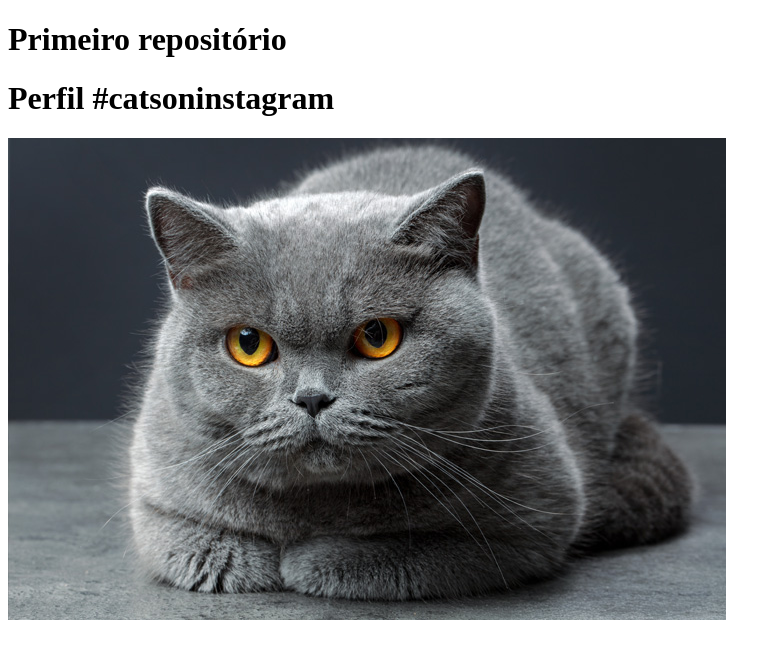
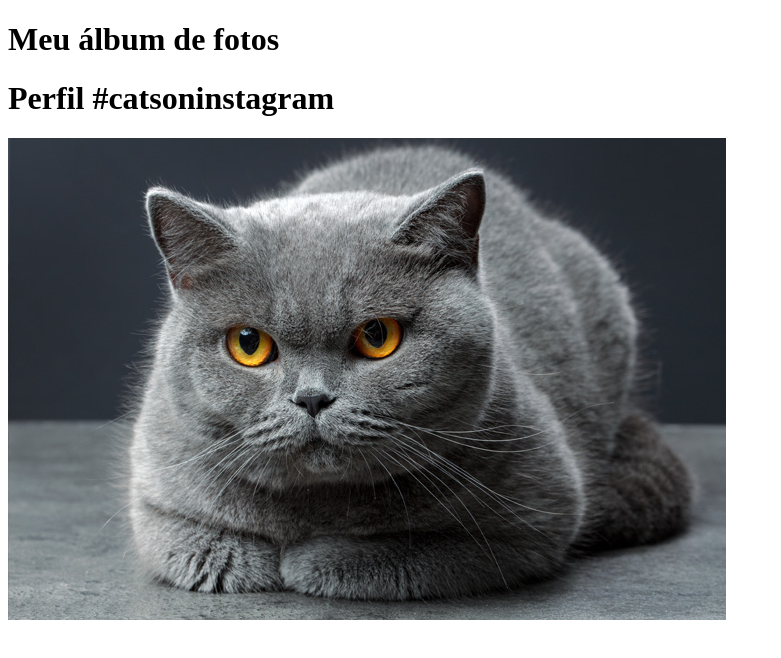
Before and after one commit to lksbaptista/dio-desafio-github-primeiro-repositorio, a plain HTML site: page Desafio/index.html in a window 1280 px wide. Shown: the whole page, without its empty margins (0-781 px from the left). Drawn offline with Linux system fonts and the light colour scheme; files whose address does not match are found by name.

Commit message:
mudando título

```diff
--- a/Desafio/index.html
+++ b/Desafio/index.html
@@ -5,14 +5,14 @@
     <meta charset="utf-8">
   </head>
   <body>
-    <h1>Primeiro repositório</h1>
+    <h1>Meu álbum de fotos</h1>
   </body>
 </html>
 
 <!DOCTYPE html>
 <html lang="pt-br">
   <head>
-    <title>Fanpage de Gatinhos</title>
+    <title>Meu gato, Cachopa</title>
     <meta charset="utf-8">
   </head>
   <body>
```
